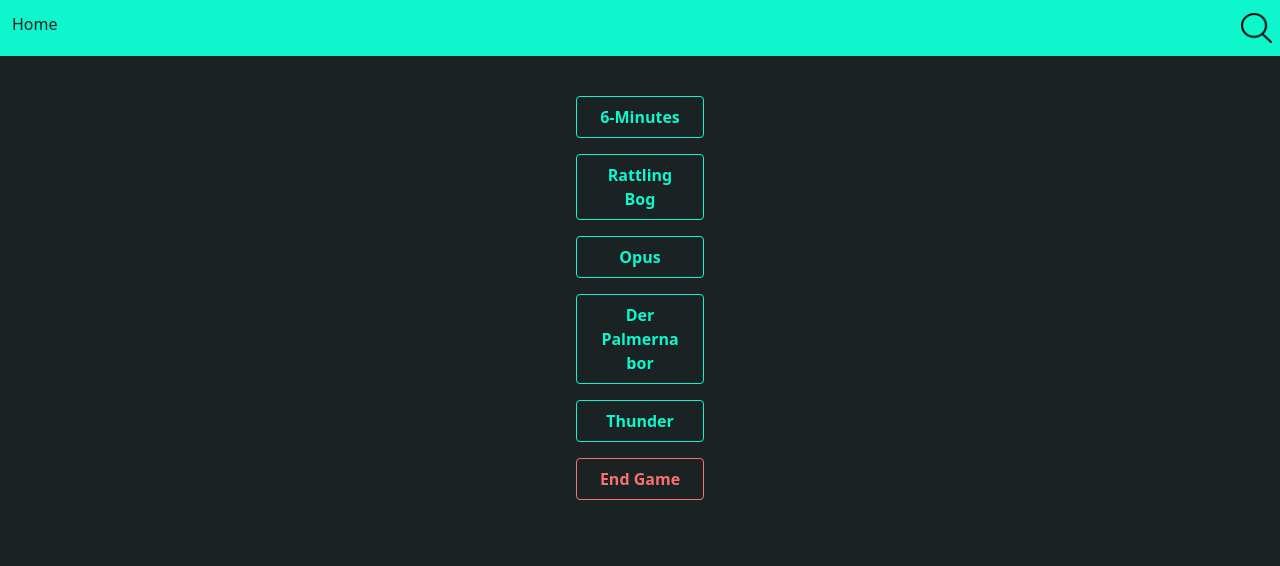
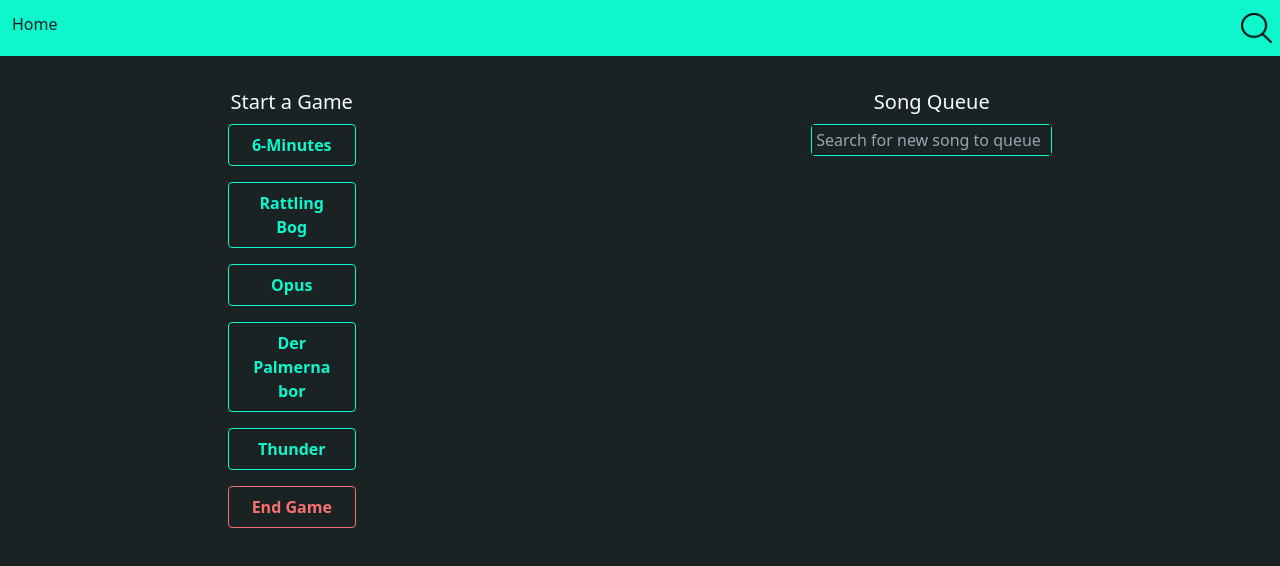
Before and after one commit to henriklovhaug/spotify-games, a SvelteKit app in the folder client/: page / in a window 1280 px wide. Shown: the top 566 px of the page. Built offline with nearby package versions, Linux system fonts and the light colour scheme; no server answers.

Commit message:
Skeleton

```diff
--- a/client/package.json
+++ b/client/package.json
@@ -34,6 +34,7 @@
     "tailwindcss": "^3.3.3",
     "tslib": "^2.6.2",
     "typescript": "^5.2.2",
+    "typescript-svelte-plugin": "^0.3.31",
     "vite": "^4.4.9",
     "vitest": "^0.34.3"
   },
--- /dev/null
+++ b/client/src/lib/components/searchBox.svelte
@@ -0,0 +1,32 @@
+<script lang="ts">
+  import { enhance } from "$app/forms";
+
+  function handle_submit(event: Event) {
+    event.preventDefault();
+    const element = event.target as HTMLFormElement;
+    const value = element.value;
+    console.log(value);
+    search = value;
+  }
+
+  let search = "";
+</script>
+
+<div class="w-full rounded border border-solid border-green">
+  <form
+    class="flex justify-center bg-black p-0"
+    method="post"
+    action="/?/search"
+    use:enhance
+  >
+    <input
+      class="m-1 h-full w-full rounded-md bg-transparent p-0 text-green outline-none"
+      name="search"
+      type="text"
+      id="search-box"
+      on:focusout={handle_submit}
+      value={search}
+      placeholder="Search for new song to queue"
+    />
+  </form>
+</div>
--- a/client/src/routes/+page.svelte
+++ b/client/src/routes/+page.svelte
@@ -1,5 +1,6 @@
 <script lang="ts">
   import { enhance } from "$app/forms";
+  import SearchBox from "$lib/components/searchBox.svelte";
   import type { GameMode } from "$lib/gamemodes";
 
   const games: GameMode[] = [
@@ -26,8 +27,9 @@
   ];
 </script>
 
-<div class="flex flex-col items-center">
-  <div class="mt-8">
+<div class="flex items-center justify-around">
+  <div class="mt-8 self-start">
+    <h2 class="text-center text-xl">Start a Game</h2>
     <ul>
       {#each games as game}
         <li>
@@ -52,4 +54,8 @@
       </form>
     </ul>
   </div>
+  <div class="flex mt-8 self-start flex-col justify-items-center">
+    <h2 class="text-center mb-2 text-xl">Song Queue</h2>
+    <SearchBox />
+  </div>
 </div>
```
Also changed, not shown: 1 other file (tests, documents, lock files or other folders).
